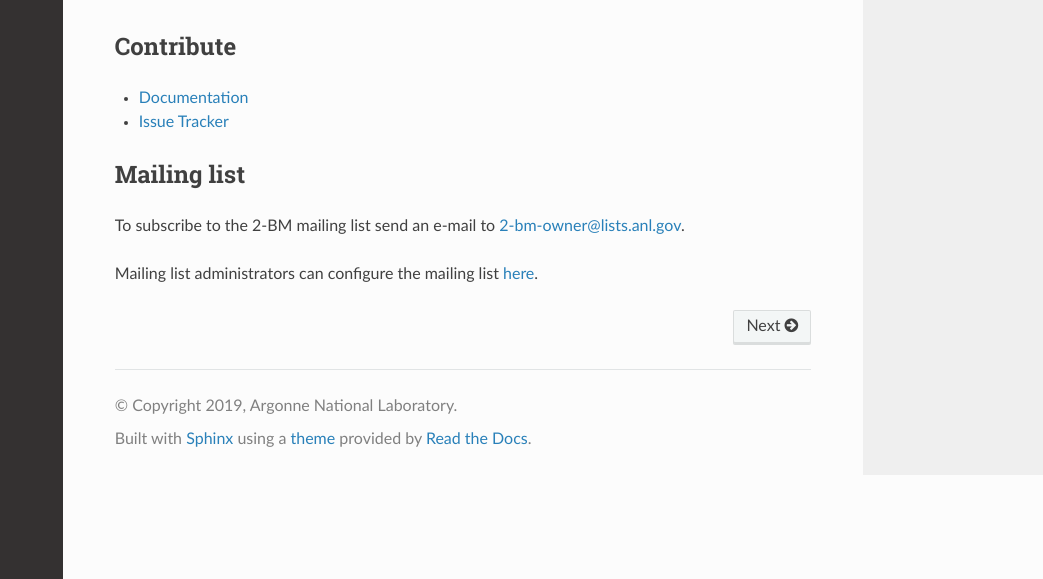
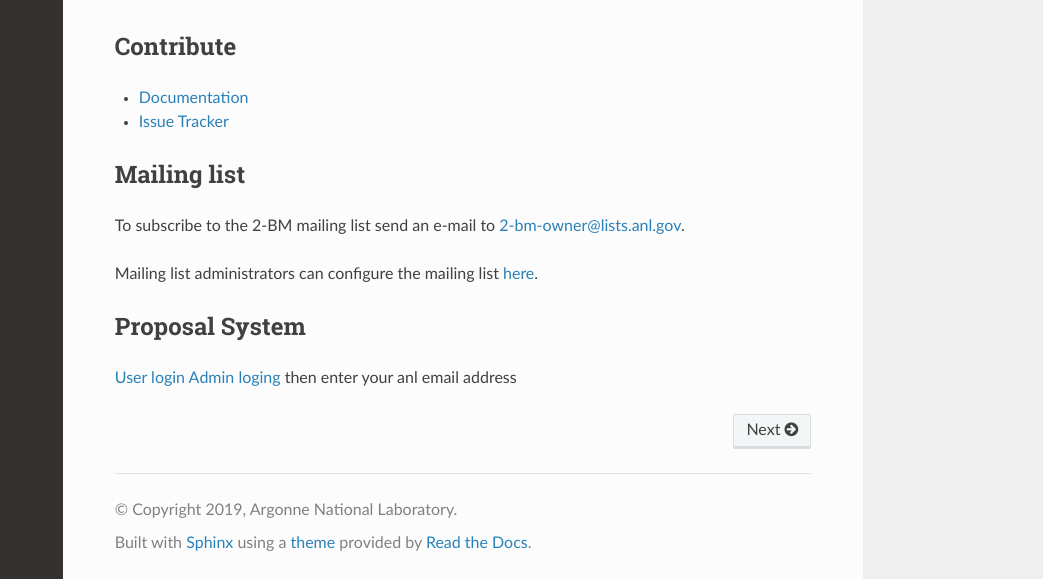
Before and after one commit to xray-imaging/2bm-docs, a Sphinx documentation site: the page built from docs/index.rst, in a window 1280 px wide and 900 px high, scrolled down 603 px, cut to the strip 321-900 px from the top of the window. Shown: the whole strip, without its empty margins (237-1280 px from the left). Built offline with Sphinx 7.4.7 and the Read the Docs theme 3.1.0, drawn with Linux system fonts in a browser that asks for light colours; the version number could not be read and is left out.

Commit message:
added proposal system login

```diff
--- a/docs/index.rst
+++ b/docs/index.rst
@@ -36,3 +36,9 @@ Mailing list
 To subscribe to the 2-BM mailing list send an e-mail to 2-bm-owner@lists.anl.gov.
 
 Mailing list administrators can configure the mailing list `here <https://lists.anl.gov/mailman3/lists/2-bm.lists.anl.gov/>`_.
+
+Proposal System
+---------------
+
+`User login <https://ups.servicenowservices.com/ups>`_
+`Admin loging <https://ups.servicenowservices.com/login_locate_sso.do>`_ then enter your anl email address
```
